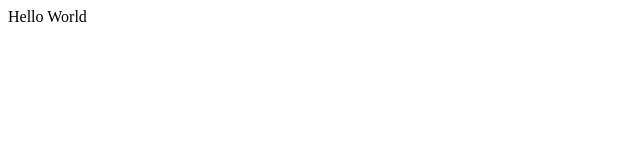
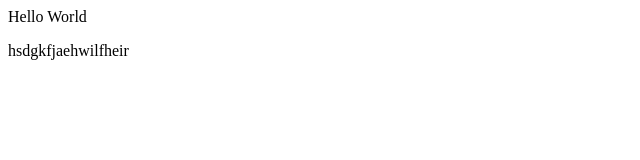
Before and after one commit to Sabakazemii/First, a plain HTML site: page index.html in a window 1280 px wide. Shown: the whole page, without its empty margins (0-640 px from the left). Drawn offline with Linux system fonts and the light colour scheme.

Commit message:
Update index.html

```diff
--- a/index.html
+++ b/index.html
@@ -2,4 +2,5 @@
 </head>
 <body>
 <p>Hello World</p>
+<p>hsdgkfjaehwilfheir</p>
 </body>
```
